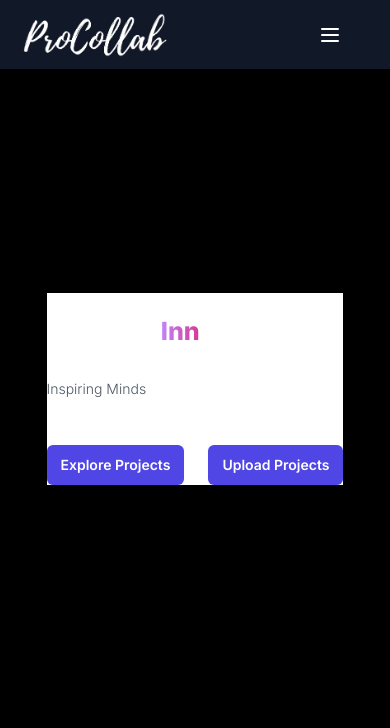
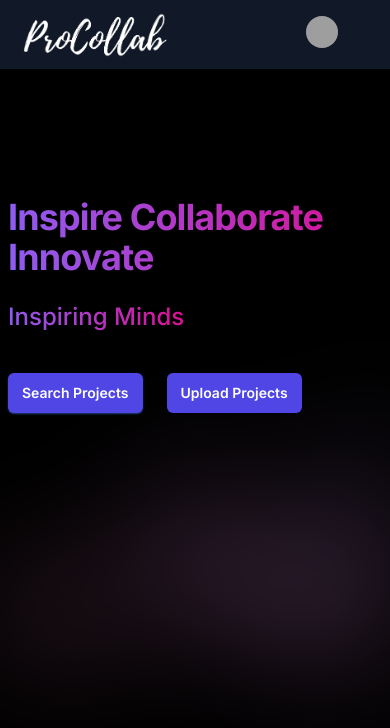
Before and after one commit to Abhishek-Gupta-1/ProCollab-Frontend, a Next.js app: page / in a window 390 px wide. Shown: the top 728 px of the page. Built offline with nearby package versions, Linux system fonts and the light colour scheme; grey boxes are pictures that could not be loaded.

Commit message:
Multiple Bugs Fixed for Deployement in Upload Page

```diff
--- a/components/dashboard/Navbar.tsx
+++ b/components/dashboard/Navbar.tsx
@@ -2,7 +2,7 @@
 
 import Image from 'next/image';
 import Link from 'next/link';
-import  Cookies  from 'js-cookie'
+import Cookies from 'js-cookie'
 
 import { Fragment } from 'react'
 import { Disclosure, Menu, Transition } from '@headlessui/react'
@@ -33,16 +33,13 @@ export default function Navbar() {
                         </Link>
                         {/* Nav Links */}
                         <ul className="hidden md:flex px-4 mx-auto font-semibold font-heading space-x-12">
-                            {/* <li>
+                            <li>
                                 <Link className="hover:text-gray-200" href="/">
                                     Home
                                 </Link>
-                            </li> */}
-                            {
-                                   userId && (
-                                    <div className='flex gap-3'>
+                            </li>
                             <li>
-                                            <Link className="hover:text-gray-200" href="/searchprojects">
+                                <Link className="hover:text-gray-200 " href="/searchprojects">
                                     Search Project
                                 </Link>
                             </li>
@@ -51,26 +48,22 @@ export default function Navbar() {
                                     Upload Project
                                 </Link>
                             </li>
-                                    </div>
-                                   )
-                            }
-
                         </ul>
                         {/* Header Icons */}
-                        <div className="hidden xl:flex items-center space-x-5 items-center">
 
-                            <div className='bg-white rounded'>
+
+                        {/* <div className='bg-white rounded'>
                                 <Link href='/signin'>
                                     <p className='font-semibold text-black px-4 p-2 text-sm'>Sign In</p>
                                 </Link>
-                            </div>
+                            </div> */}
 
                         {/* Profile DropDown */}
-                            {/* <Menu as="div" className="relative ml-3">
+
+                        <Menu as="div" className="relative pl-20 ml-14  ">
                             <div>
-                                    <Menu.Button className="relative flex rounded-full bg-gray-800 text-sm focus:outline-none focus:ring-2 focus:ring-white focus:ring-offset-2 focus:ring-offset-gray-800">
-                                        <span className="absolute -inset-1.5" />
-                                        <span className="sr-only">Open user menu</span>
+                                <Menu.Button className="relative rounded-full bg-gray-800 text-sm focus:outline-none focus:ring-2 focus:ring-white focus:ring-offset-2 focus:ring-offset-gray-800">
+                                    <span className="absolute " />
                                     <Image
                                         className="h-8 w-8 rounded-full" width={32} height={32}
                                         src="https://images.unsplash.com/photo-1472099645785-5658abf4ff4e?ixlib=rb-1.2.1&ixid=eyJhcHBfaWQiOjEyMDd9&auto=format&fit=facearea&facepad=2&w=256&h=256&q=80"
@@ -87,7 +80,7 @@ export default function Navbar() {
                                 leaveFrom="transform opacity-100 scale-100"
                                 leaveTo="transform opacity-0 scale-95"
                             >
-                                    <Menu.Items className="absolute right-0 z-10 mt-2 w-48 origin-top-right rounded-md bg-white py-1 shadow-lg ring-1 ring-black ring-opacity-5 focus:outline-none">
+                                <Menu.Items className="absolute right-0 z-10 mt-2 w-48  rounded-md bg-white py-1 shadow-lg ring-1 ring-black ring-opacity-5 focus:outline-none">
                                     <Menu.Item>
                                         {({ active }) => (
                                             <Link
@@ -120,19 +113,19 @@ export default function Navbar() {
                                     </Menu.Item>
                                 </Menu.Items>
                             </Transition>
-                            </Menu> */}
+                        </Menu>
 
 
                     </div>
-                    </div>
+
                     {/* Responsive navbar */}
-
+                    {/*
                     <span className="flex absolute -mt-5 ml-4">
                         <span className="animate-ping absolute inline-flex h-3 w-3 rounded-full bg-pink-400 opacity-75" />
                         <span className="relative inline-flex rounded-full h-3 w-3 bg-pink-500"></span>
-                    </span>
+                    </span> */}
 
-                    <a className="navbar-burger self-center mr-12 xl:hidden" href="#">
+                    {/* <a className="navbar-burger self-center mr-12 xl:hidden" href="#">
                         <svg
                             xmlns="http://www.w3.org/2000/svg"
                             className="h-6 w-6 hover:text-gray-200"
@@ -147,7 +140,7 @@ export default function Navbar() {
                                 d="M4 6h16M4 12h16M4 18h16"
                             />
                         </svg>
-                    </a>
+                    </a> */}
                 </nav>
             </section>
         </div>
--- a/components/dashboard/dashboard.tsx
+++ b/components/dashboard/dashboard.tsx
@@ -1,55 +1,60 @@
 "use client";
+// my code
 
 import { useState } from 'react'
 import { Dialog } from '@headlessui/react'
 import { Bars3Icon, XMarkIcon } from '@heroicons/react/24/outline'
 
 import Navbar from '@/components/dashboard/Navbar'
-import TypewriterComponent from 'typewriter-effect';
+// import TypewriterComponent from 'typewriter-effect';
 import Link from 'next/link';
 
 export default function Example() {
     const [mobileMenuOpen, setMobileMenuOpen] = useState(false)
 
     return (
-        <div className='bg-white mt-[14rem]  md:mt-[10rem] md:w-[800px] '>
+        <>
 
+            {/* <div className="bg-black"> */}
 
-            <div className="text-[25px] flex sm:text-5xl md:text-6xl lg:text-7xl space-y-5 font-extrabold ">
-                <div className='flex text-3xl md:text-6xl lg:text-7xl flex-col mr-3 mt-5'>
-                    <h1>Inspire</h1>
-                    <p className="mt-6 font-light text-sm leading-8 text-gray-600">Inspiring Minds </p>
-                </div>
+            <div className="relative isolate pt-0 mt-0 lg:px-8 bg-black pl-2 pr-2 w-full flex-1">
 
-                <div className="text-transparent bg-clip-text bg-gradient-to-r from-purple-400 to-pink-600">
-                    <TypewriterComponent
-                        options={{
-                            strings: [
-                                "Collaborate..",
-                                "Innovate..",
-                            ],
-                            autoStart: true,
-                            loop: true
-                        }}
-                    />
-                </div>
-            </div>
+                <div className="mx-auto max-w-2xl py-32 sm:py-48 lg:py-56 ">
 
-            <div>
-
+                    <div className="text-left">
+                        <h1 className="text-4xl font-bold tracking-tight bg-gradient-to-r from-[#8e5cf1]  to-[#dc0f94] inline-block text-transparent bg-clip-text  sm:text-6xl">
+                            Inspire Collaborate Innovate
+                        </h1>
+                        <p className="mt-6 font-medium text-2xl leading-8 bg-gradient-to-r from-[#8e5cf1]  to-[#dc0f94] inline-block text-transparent bg-clip-text">
+                            Inspiring Minds
+                        </p>
                         <div className="mt-10 flex justify-left gap-x-6">
                             <Link
                                 href="/searchprojects"
-                        className="rounded-md bg-indigo-600 px-3.5 py-2.5 text-sm font-semibold text-white shadow-sm hover:bg-indigo-500 focus-visible:outline focus-visible:outline-2 focus-visible:outline-offset-2 focus-visible:outline-indigo-600"
+                                className="bg-blue-500 shadow-lg shadow-blue-500/50 rounded-md bg-indigo-600 px-3.5 py-2.5 text-sm font-semibold text-white shadow-sm hover:bg-indigo-500 focus-visible:outline focus-visible:outline-2 focus-visible:outline-offset-2 focus-visible:outline-indigo-600"
                             >
-                        Explore Projects
+                                Search Projects
                             </Link>
                             <Link href="/uploadproject" className="rounded-md bg-indigo-600 px-3.5 py-2.5 text-sm font-semibold text-white shadow-sm hover:bg-indigo-500 focus-visible:outline focus-visible:outline-2 focus-visible:outline-offset-2 focus-visible:outline-indigo-600">
                                 Upload Projects
                             </Link>
                         </div>
                     </div>
-
                 </div>
+                <div
+                    className="absolute inset-x-0 top-[calc(100%-13rem)] -z-10 transform-gpu overflow-hidden blur-3xl sm:top-[calc(100%-30rem)]"
+                    aria-hidden="true"
+                >
+                    <div
+                        className="relative left-[calc(50%+3rem)] aspect-[1155/678] w-[36.125rem] -translate-x-1/2 bg-gradient-to-tr from-[#ff80b5] to-[#9089fc] opacity-30 sm:left-[calc(50%+36rem)] sm:w-[72.1875rem]"
+                        style={{
+                            clipPath:
+                                'polygon(74.1% 44.1%, 100% 61.6%, 97.5% 26.9%, 85.5% 0.1%, 80.7% 2%, 72.5% 32.5%, 60.2% 62.4%, 52.4% 68.1%, 47.5% 58.3%, 45.2% 34.5%, 27.5% 76.7%, 0.1% 64.9%, 17.9% 100%, 27.6% 76.8%, 76.1% 97.7%, 74.1% 44.1%)',
+                        }}
+                    />
+                </div>
+            </div>
+            {/* </div > */}
+        </>
     )
 }
```
Also changed, not shown: app/uploadproject/page.tsx (+16 -26 lines). Lines whose indentation alone changed are shown as unchanged.
